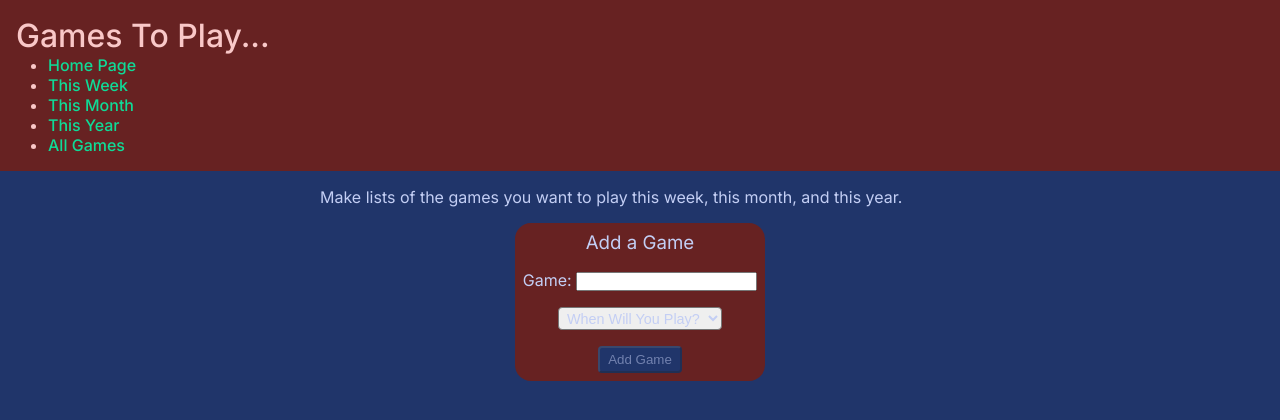
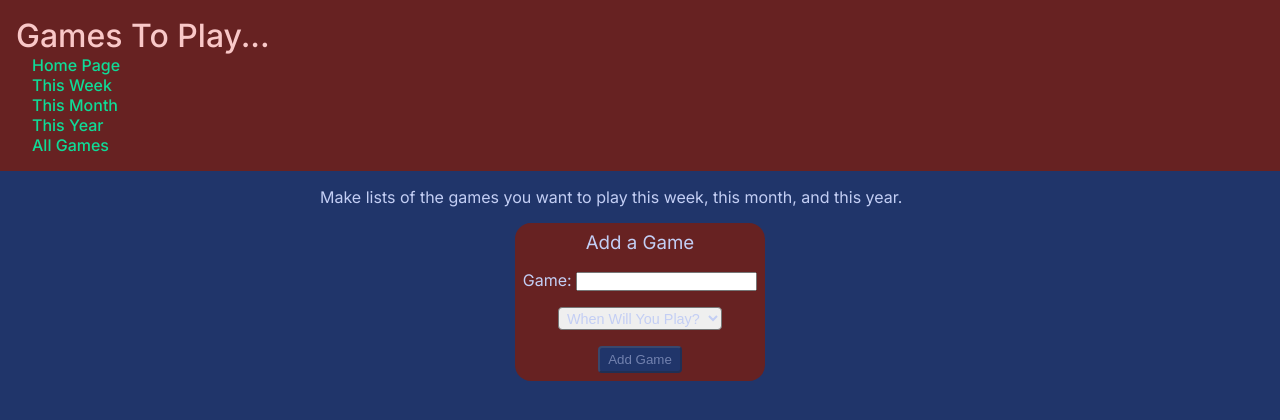
Before and after one commit to franco-ortega/to-do-games, a Next.js app: page / in a window 1280 px wide. Shown: the top 420 px of the page. Built offline with nearby package versions, Linux system fonts and the light colour scheme.

Commit message:
remove bullet points for nav links

```diff
--- a/components/nav/Nav.module.scss
+++ b/components/nav/Nav.module.scss
@@ -1,8 +1,12 @@
 .Nav {
-  margin-left: 2rem;
+  margin-left: 1rem;
+
+  ul li {
+    list-style-type: none;
+  }
 
   a {
-    color: rgb(15, 219, 151);
+    color: hsl(160, 87%, 46%);
     font-weight: 500;
   }
 }
```
